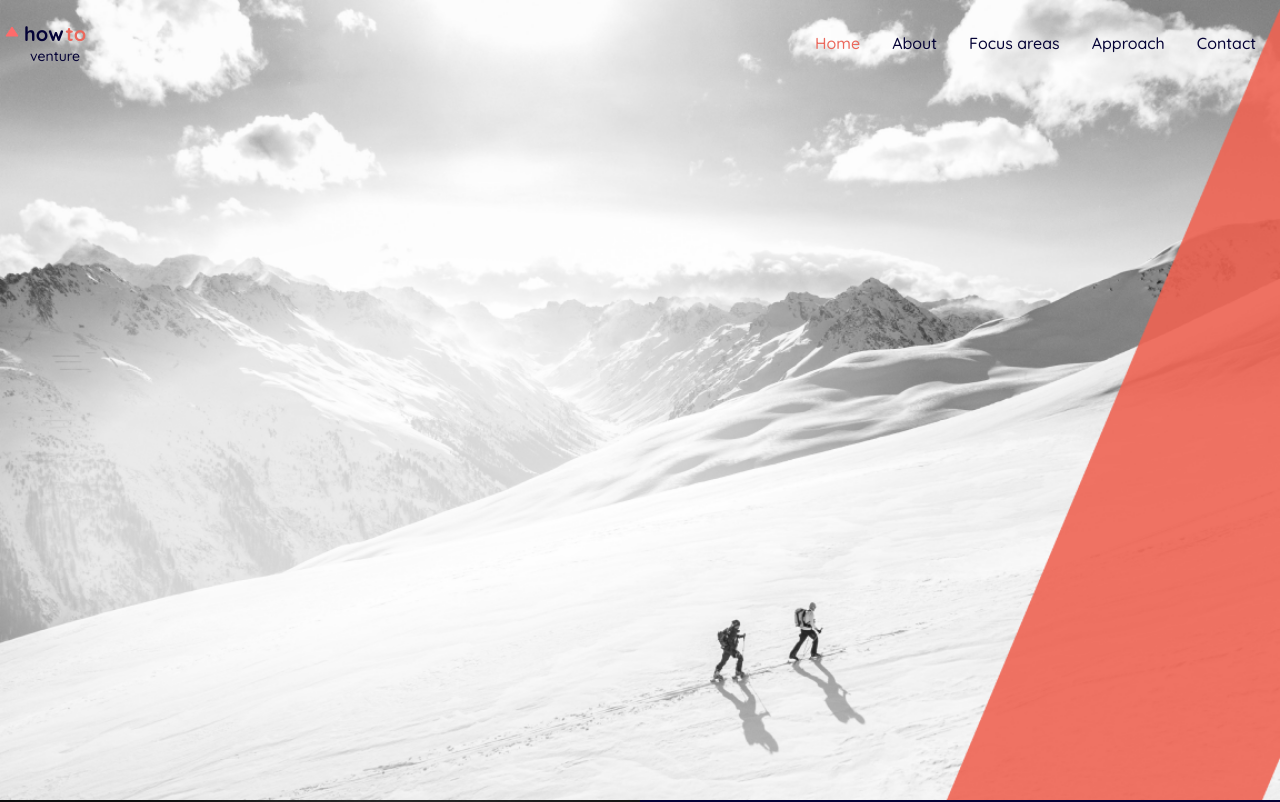
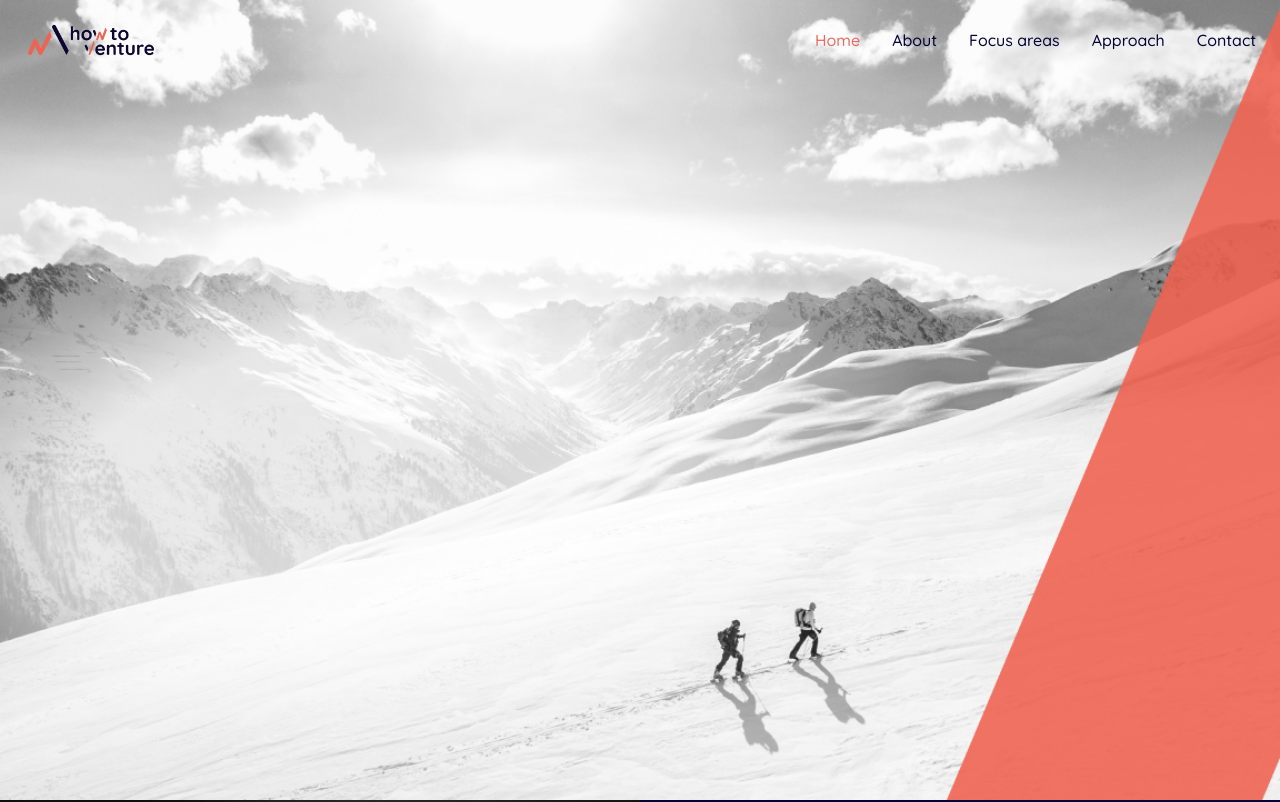
Before and after one commit to RoKCode-Hub/howto-venture, a React (Vite) app: page / in a window 1280 px wide. Shown: the top 802 px of the page. Built offline with nearby package versions, Linux system fonts and the light colour scheme; the HTML template or start-up script is replaced by a standard one.

Commit message:
Update header with logo

```diff
--- a/src/components/Navigation.tsx
+++ b/src/components/Navigation.tsx
@@ -1,5 +1,6 @@
 import { useState } from "react";
 import { Menu, X } from "lucide-react";
+import logo from "@/assets/logo.png";
 
 const Navigation = () => {
   const [isOpen, setIsOpen] = useState(false);
@@ -24,35 +25,16 @@ const Navigation = () => {
     <nav className="fixed top-0 left-0 right-0 z-50 bg-transparent">{/* Transparent background to overlay on hero */}
       <div className="container mx-auto px-6 py-5">
         <div className="flex items-center justify-between">
-          {/* Logo - exact match to original */}
+          {/* Logo */}
           <button
             onClick={() => scrollToSection("#home")}
-            className="flex items-center gap-1 group relative"
+            className="flex items-center"
           >
-            {/* Mountain peak accent */}
-            <svg
-              width="24"
-              height="24"
-              viewBox="0 0 24 24"
-              fill="none"
-              xmlns="http://www.w3.org/2000/svg"
-              className="absolute -left-6 top-1"
-            >
-              <path
-                d="M12 3L6 12h12L12 3z"
-                fill="#FF6B6B"
-                stroke="#FF6B6B"
-                strokeWidth="1"
-              />
-            </svg>
-
-            <div className="flex flex-col leading-none">
-              <div className="flex items-baseline gap-0.5">
-                <span className="text-xl font-bold text-navy-dark">how</span>
-                <span className="text-xl font-bold text-accent">to</span>
-              </div>
-              <span className="text-sm font-medium text-navy-dark -mt-0.5">venture</span>
-            </div>
+            <img
+              src={logo}
+              alt="How to Venture logo"
+              className="h-10 w-auto"
+            />
           </button>
 
           {/* Desktop Navigation */}
```
Also changed, not shown: src/assets/logo.png (added).
